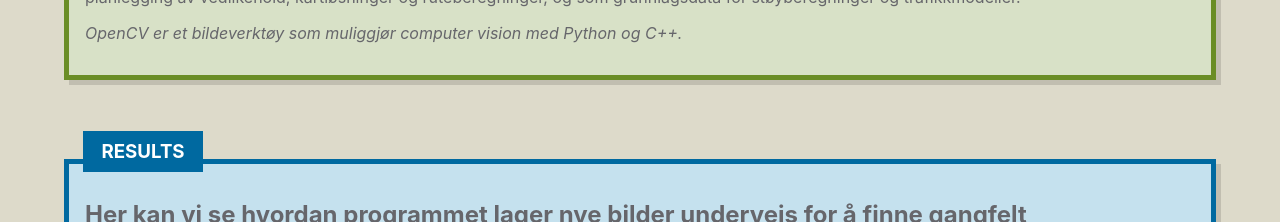
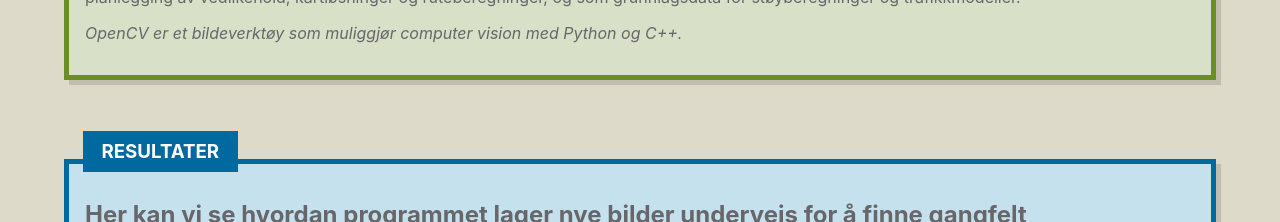
Before and after one commit to jakob-lj/tdt4860-eit-poster-g3-v22, a React (Vite) app: page / in a window 1280 px wide. Shown: the part 800-1022 px from the top of the page. Built offline with nearby package versions, Linux system fonts and the light colour scheme.

Commit message:
chore: change to norwegian language

```diff
--- a/src/modules/results/index.tsx
+++ b/src/modules/results/index.tsx
@@ -74,7 +74,7 @@ const Results: React.FC = () => {
   const isInteractive = false;
 
   return (
-    <G3TextModule header={"Results"} skin={"blue"}>
+    <G3TextModule header={"Resultater"} skin={"blue"}>
       <>
         <ResultsData isInteractive={isInteractive} />
       </>
```
